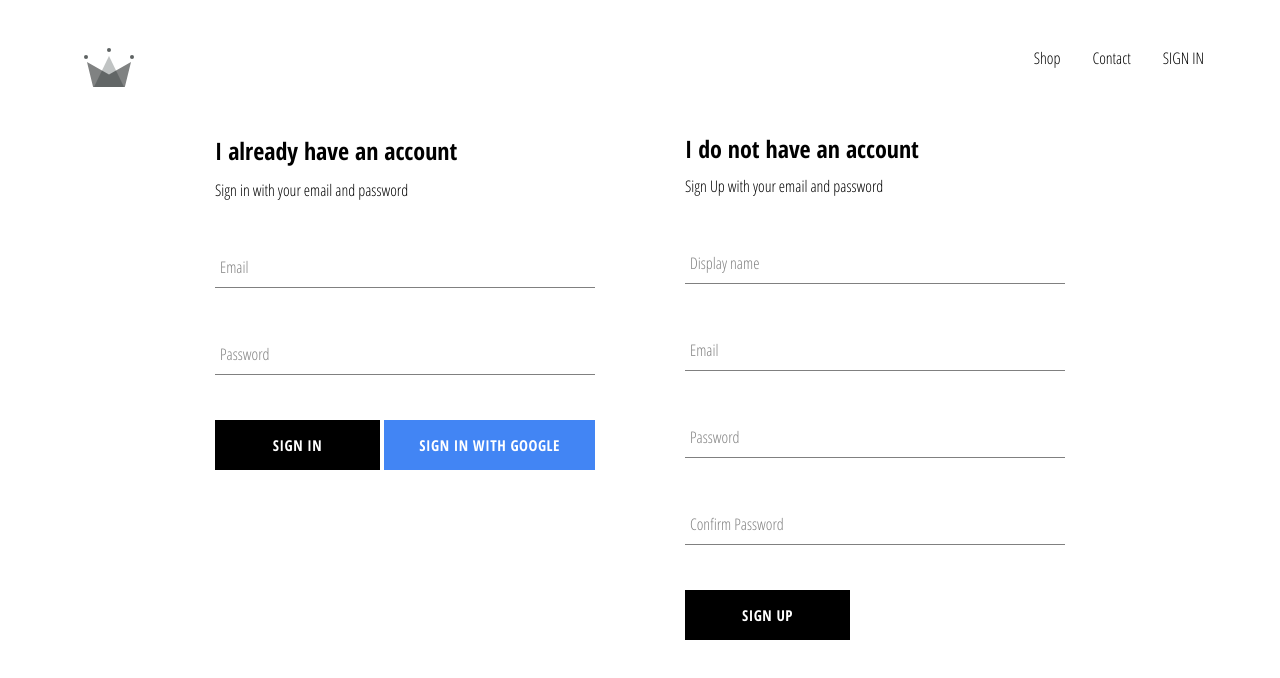
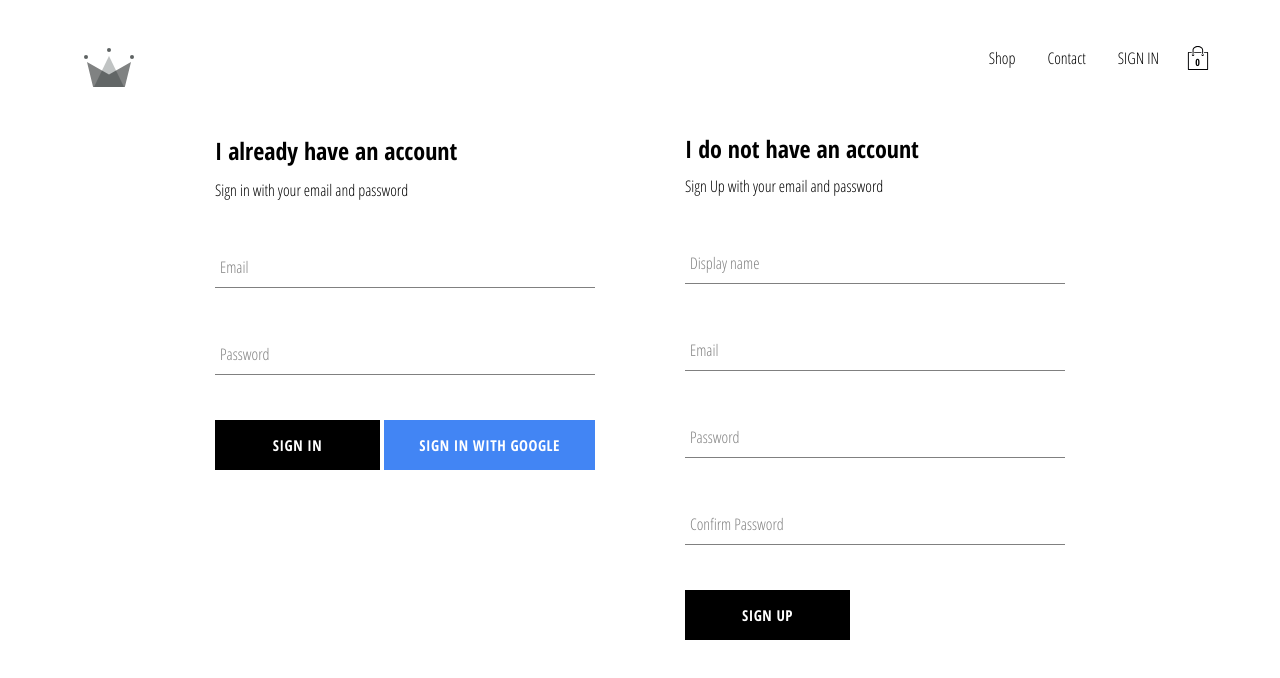
Before and after one commit to neenus/crwn-clothing, a React (Create React App) app: page /signin in a window 1280 px wide. Shown: the top 678 px of the page. Built offline with nearby package versions, Linux system fonts and the light colour scheme; no server answers.

Commit message:
feat(cart-icon.component.jsx): add cart-icon component

```diff
--- /dev/null
+++ b/src/components/cart-icon/cart-icon.component.jsx
@@ -0,0 +1,13 @@
+import React from "react";
+
+import { ReactComponent as ShoppingIcon } from "../../assets/shopping-bag.svg";
+import "./cart-icon.styles.scss";
+
+const CartIcon = () => (
+  <div className="cart-icon">
+    <ShoppingIcon className="shopping-icon" />
+    <span className="item-count">0</span>
+  </div>
+);
+
+export default CartIcon;
--- /dev/null
+++ b/src/components/cart-icon/cart-icon.styles.scss
@@ -0,0 +1,21 @@
+.cart-icon {
+  width: 45px;
+  height: 45px;
+  position: relative;
+  display: flex;
+  align-items: center;
+  justify-content: center;
+  cursor: pointer;
+
+  .shopping-icon {
+    width: 24px;
+    height: 24px;
+  }
+
+  .item-count {
+    position: absolute;
+    font-size: 10px;
+    font-weight: bold;
+    bottom: 12px;
+  }
+}
--- a/src/components/header/header.component.jsx
+++ b/src/components/header/header.component.jsx
@@ -4,6 +4,7 @@
 import { auth } from "../../firebase/firebase.utils";
 
 import "./header.styles.scss";
+import CartIcon from "../cart-icon/cart-icon.component";
 
 const Header = ({ currentUser }) => (
   <div className="header">
@@ -26,6 +27,7 @@
           SIGN IN
         </Link>
       )}
+      <CartIcon />
     </div>
   </div>
 );
```
Also changed, not shown: src/assets/shopping-bag.svg (added).
